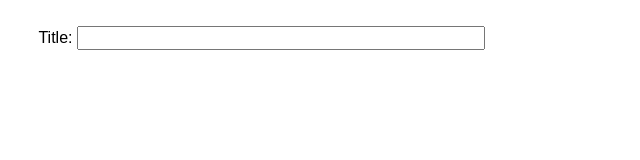
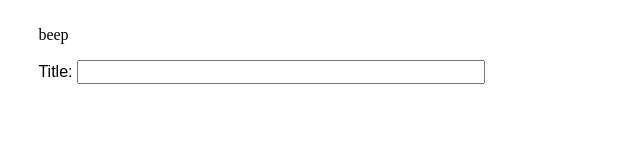
Before and after one commit to Chanpi23/netflix-api, a website: page index.html in a window 1280 px wide. Shown: the whole page, without its empty margins (0-640 px from the left). Drawn offline with nearby package versions, Linux system fonts and the light colour scheme.

Commit message:
added paragraph

```diff
--- a/index.html
+++ b/index.html
@@ -12,6 +12,7 @@
     <title>MongoDB- Movie-title </title>
 </head>
 <body>
+    <p> beep</p>
     <section class = 'ui-widget'>
         <label for="title">
             Title:
```
